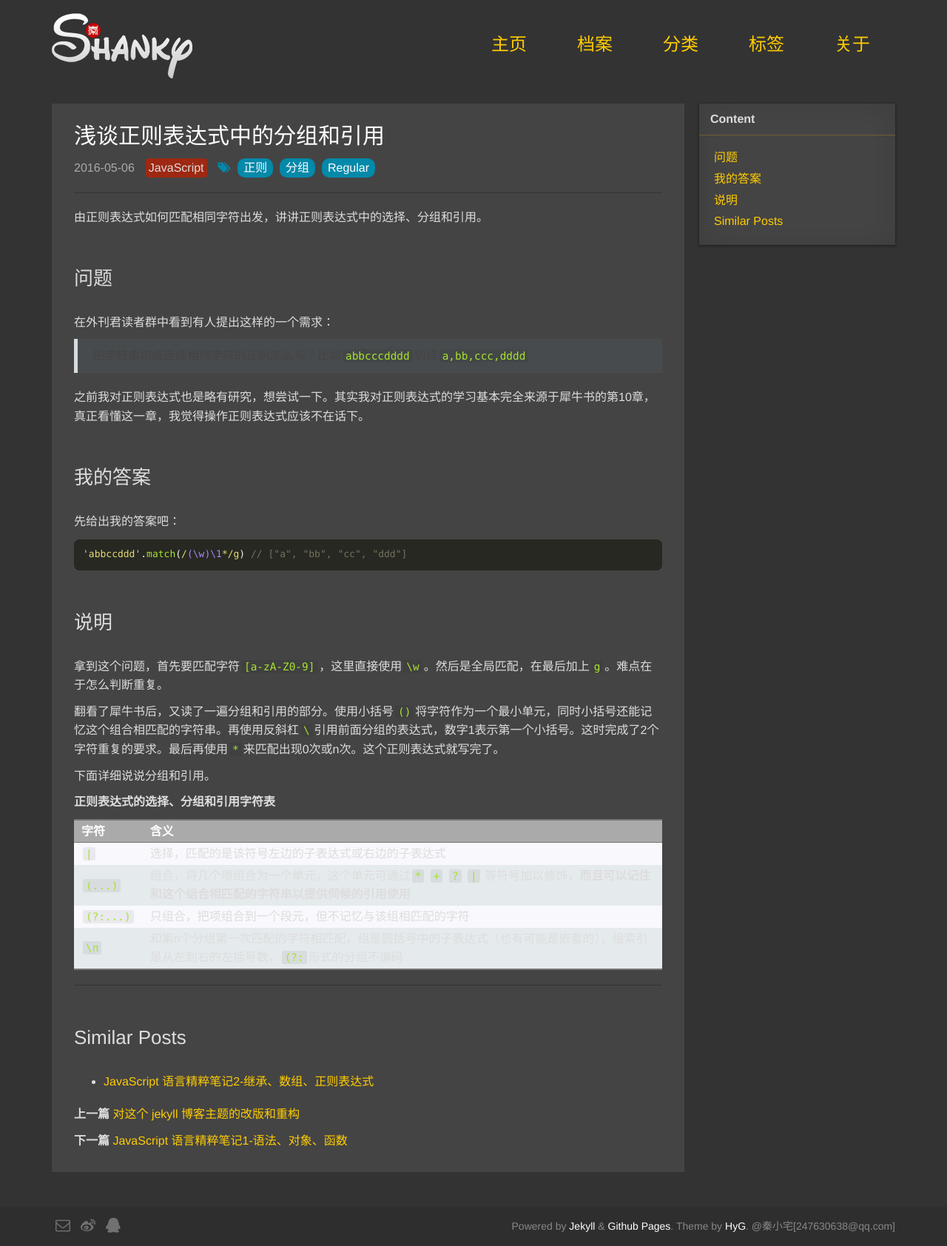
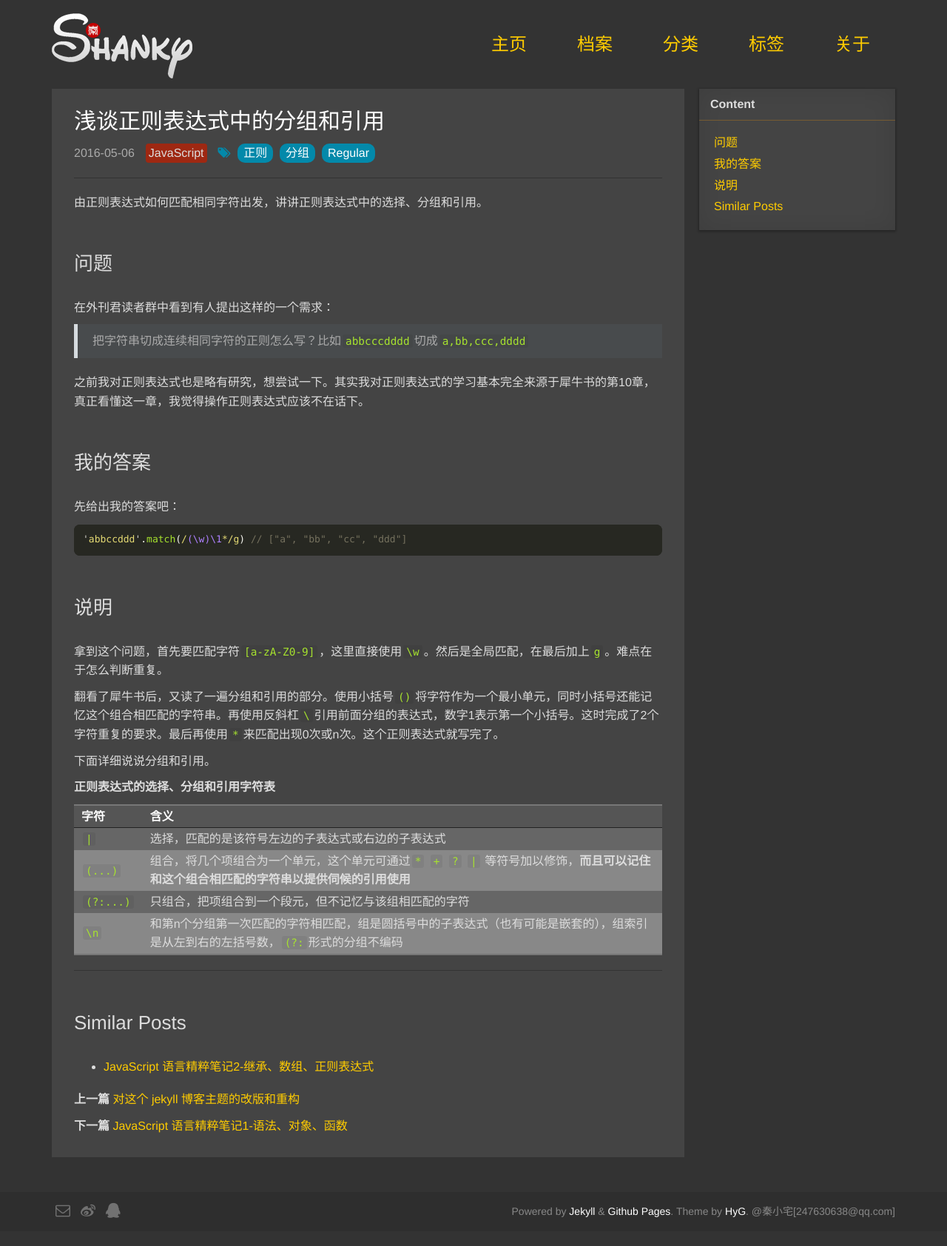
Before and after one commit to shanky-xieqq/shanky-xieqq.github.io, a Jekyll site: the page built from _posts/2016-05-06-regular-expression-group.md, in a window 1280 px wide. Shown: the whole page at 74% size. Built offline with Jekyll 4.4.1, drawn with Linux system fonts in a browser that asks for light colours; comment, search, counter and statistics services are not loaded; a style sheet for code colours, icons or effects is not loaded.

Commit message:
更改博客内容一些样式差别大的地方样式

```diff
--- a/_sass/_header.scss
+++ b/_sass/_header.scss
@@ -2,7 +2,6 @@ header {
     background: #333;
     height: 120px;
     color: #ddd;
-    margin-bottom: 20px;
     img {
         vertical-align:middle;
     }
--- a/_sass/_reset.scss
+++ b/_sass/_reset.scss
@@ -71,7 +71,7 @@ h6 {
     margin: 10px 0 5px;
 }
 blockquote {
-    color: #444;
+    color: #aaa;
     border-left: 5px solid #D6DBDF;
     padding-left: 15px;
     background: rgba(112,138,153,.1);
@@ -87,8 +87,8 @@ table {
     margin: 8px 0;
     border-collapse: collapse;
     thead {
-        border-bottom: 1px solid #777;
-        background-color: #aaa;
+        border-bottom: 1px solid #222;
+        background-color: #555;
         color: #fff;
     }
     th {
@@ -98,10 +98,10 @@ table {
     tbody {
         tr {
             &:nth-of-type(2n+1) {
-                background-color: #f8f8fd;
+                background-color: #666;
             }
             &:nth-of-type(2n) {
-                background-color: #e5eaed;
+                background-color: #888;
             }
         }
     }
```
Also changed, not shown: 2 other files.
